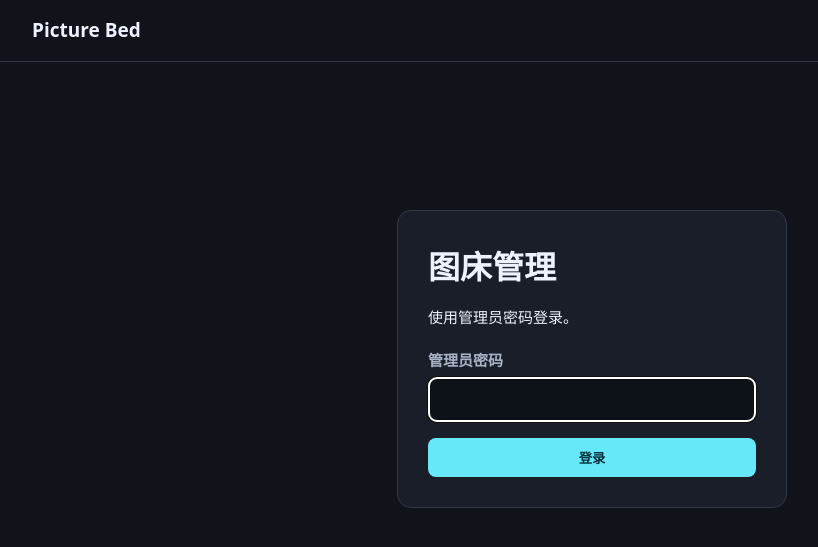
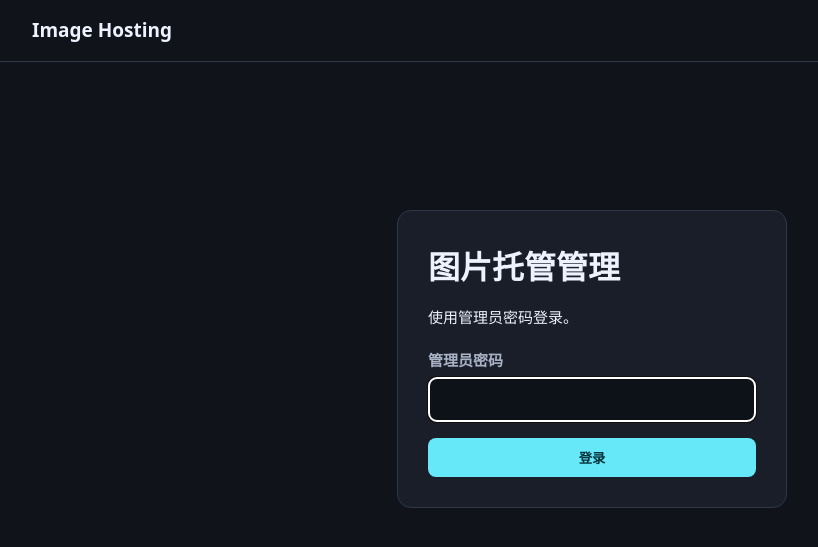
Before and after one commit to henntaidesu/Image_hosting, a Flask app: a page that uses src/templates/base.html in a window 1280 px wide. Shown: the top 547 px of the page, without its empty margins (48-866 px from the left). Run offline with Flask 3, Linux system fonts and the light colour scheme.

Commit message:
feat: rename project from Picture Bed to Image Hosting and update related documentation

```diff
--- a/app.py
+++ b/app.py
@@ -1,4 +1,4 @@
-"""Picture Bed entry point.
+"""Image Hosting entry point.
 
 The implementation lives in ``src``. This remains the only startup entry used
 by Python, the Windows batch files, and PyInstaller.
--- a/src/__init__.py
+++ b/src/__init__.py
@@ -1 +1 @@
-"""Picture Bed application package."""
+"""Image Hosting application package."""
--- a/src/routes.py
+++ b/src/routes.py
@@ -1,4 +1,4 @@
-"""HTTP routes for the Picture Bed web application."""
+"""HTTP routes for the Image Hosting web application."""
 
 import secrets
 import sqlite3
--- a/src/storage.py
+++ b/src/storage.py
@@ -24,7 +24,7 @@ def validate_storage_path(value):
         raise ValueError("图片存储路径不能为空。")
     path = Path(value).expanduser()
     if not path.is_absolute():
-        raise ValueError("图片存储路径必须是绝对路径，例如 D:\\PictureBed\\website。")
+        raise ValueError("图片存储路径必须是绝对路径，例如 D:\\ImageHosting\\website。")
     if path.exists() and not path.is_dir():
         raise ValueError("图片存储路径指向了一个文件，请选择目录。")
     return path.resolve()
--- a/src/templates/base.html
+++ b/src/templates/base.html
@@ -2,12 +2,12 @@
 <html lang="zh-CN">
 <head>
   <meta charset="utf-8"><meta name="viewport" content="width=device-width, initial-scale=1">
-  <title>{% block title %}Picture Bed{% endblock %}</title>
+  <title>{% block title %}Image Hosting{% endblock %}</title>
   <link rel="icon" type="image/x-icon" href="{{ url_for('static', filename='favicon.ico') }}">
   <link rel="stylesheet" href="{{ url_for('static', filename='style.css') }}">
 </head>
 <body>
-  <header><a class="brand" href="{{ url_for('dashboard') }}">Picture Bed</a>{% if session.get('is_admin') %}<nav><a href="{{ url_for('settings') }}">系统设置</a><form action="{{ url_for('logout') }}" method="post"><input type="hidden" name="csrf_token" value="{{ csrf_token() }}"><button class="link-button">退出管理</button></form></nav>{% endif %}</header>
+  <header><a class="brand" href="{{ url_for('dashboard') }}">Image Hosting</a>{% if session.get('is_admin') %}<nav><a href="{{ url_for('settings') }}">系统设置</a><form action="{{ url_for('logout') }}" method="post"><input type="hidden" name="csrf_token" value="{{ csrf_token() }}"><button class="link-button">退出管理</button></form></nav>{% endif %}</header>
   <main>
     {% with messages = get_flashed_messages(with_categories=true) %}{% for category, message in messages %}<div class="notice {{ category }}">{{ message }}</div>{% endfor %}{% endwith %}
     {% block content %}{% endblock %}
--- a/src/templates/dashboard.html
+++ b/src/templates/dashboard.html
@@ -6,7 +6,7 @@
   <form class="project-form" action="{{ url_for('create_project') }}" method="post">
     <input type="hidden" name="csrf_token" value="{{ csrf_token() }}">
     <label>项目名称<input name="name" placeholder="例如：官网" required></label>
-    <label class="path-field">图片存储路径<input name="storage_path" placeholder="例如：D:\PictureBed\website" required></label>
+    <label class="path-field">图片存储路径<input name="storage_path" placeholder="例如：D:\ImageHosting\website" required></label>
     <button>创建项目</button>
   </form>
 </section>
--- a/src/templates/login.html
+++ b/src/templates/login.html
@@ -1,3 +1,3 @@
-{% extends 'base.html' %}{% block title %}登录管理端 · Picture Bed{% endblock %}{% block content %}
-<section class="login-card"><h1>图床管理</h1><p>使用管理员密码登录。</p><form method="post"><input type="hidden" name="csrf_token" value="{{ csrf_token() }}"><input type="hidden" name="next" value="{{ next }}"><label>管理员密码<input name="password" type="password" autofocus required></label><button>登录</button></form></section>
+{% extends 'base.html' %}{% block title %}登录管理端 · Image Hosting{% endblock %}{% block content %}
+<section class="login-card"><h1>图片托管管理</h1><p>使用管理员密码登录。</p><form method="post"><input type="hidden" name="csrf_token" value="{{ csrf_token() }}"><input type="hidden" name="next" value="{{ next }}"><label>管理员密码<input name="password" type="password" autofocus required></label><button>登录</button></form></section>
 {% endblock %}
--- a/src/templates/project.html
+++ b/src/templates/project.html
@@ -1,5 +1,5 @@
 {% extends 'base.html' %}
-{% block title %}{{ project.name }} · Picture Bed{% endblock %}
+{% block title %}{{ project.name }} · Image Hosting{% endblock %}
 {% block content %}
 <a class="back" href="{{ url_for('dashboard') }}">← 所有项目</a>
 <div class="heading"><div><p class="eyebrow">项目</p><h1>{{ project.name }}</h1></div></div>
@@ -20,7 +20,7 @@
     </article>
     {% endfor %}
   </div>
-  <details class="add-location"><summary>添加存储位置</summary><form action="{{ url_for('add_storage_location', slug=project.slug) }}" method="post" class="add-location-form"><input type="hidden" name="csrf_token" value="{{ csrf_token() }}"><label>名称<input name="name" placeholder="例如：第二硬盘"></label><label class="path-field">绝对路径<input name="path" placeholder="例如：E:\PictureBed\website" required></label><label>故障切换优先级<input name="priority" type="number" min="1" max="9999" value="20" required></label><label>保留空间（MB）<input name="reserve_mb" type="number" min="0" max="1048576" value="1024" required></label><button>添加并切换</button></form></details>
+  <details class="add-location"><summary>添加存储位置</summary><form action="{{ url_for('add_storage_location', slug=project.slug) }}" method="post" class="add-location-form"><input type="hidden" name="csrf_token" value="{{ csrf_token() }}"><label>名称<input name="name" placeholder="例如：第二硬盘"></label><label class="path-field">绝对路径<input name="path" placeholder="例如：E:\ImageHosting\website" required></label><label>故障切换优先级<input name="priority" type="number" min="1" max="9999" value="20" required></label><button>添加并切换</button></form></details>
 </section>
 
 <section class="panel"><h2>上传图片</h2><form action="{{ url_for('admin_upload', slug=project.slug) }}" method="post" enctype="multipart/form-data" class="upload-form"><input type="hidden" name="csrf_token" value="{{ csrf_token() }}"><input type="file" name="files" accept="image/*" multiple required><button>上传</button></form></section>
--- a/src/templates/settings.html
+++ b/src/templates/settings.html
@@ -1,4 +1,4 @@
-{% extends 'base.html' %}{% block title %}系统设置 · Picture Bed{% endblock %}{% block content %}
+{% extends 'base.html' %}{% block title %}系统设置 · Image Hosting{% endblock %}{% block content %}
 <a class="back" href="{{ url_for('dashboard') }}">← 返回项目列表</a><div class="heading"><div><p class="eyebrow">服务配置</p><h1>系统设置</h1><p>所有设置均保存在 SQLite 数据库中。</p></div></div>
 <section class="panel"><form class="settings-form" method="post"><input type="hidden" name="csrf_token" value="{{ csrf_token() }}"><label>公开访问基地址<input name="public_base_url" type="url" value="{{ public_base_url }}" placeholder="https://images.example.com"><small>配置公网域名后，管理端复制的链接和 API 返回 URL 将使用此地址。</small></label><label>单文件上传上限（MB）<input name="max_upload_mb" type="number" min="1" max="1024" value="{{ max_upload_mb }}" required></label><hr><h2>修改管理员密码</h2><p class="hint">留空则保持当前密码；新密码至少 8 个字符。</p><label>新密码<input name="password" type="password" autocomplete="new-password"></label><label>确认新密码<input name="password_confirm" type="password" autocomplete="new-password"></label><button>保存设置</button></form></section>
 {% endblock %}
```
Also changed, not shown: docs/security-deployment.md (+1 -1 lines), src/desktop_ui.py (+5 -5 lines), src/server.py (+10 -10 lines), README.md, 2 other files.
